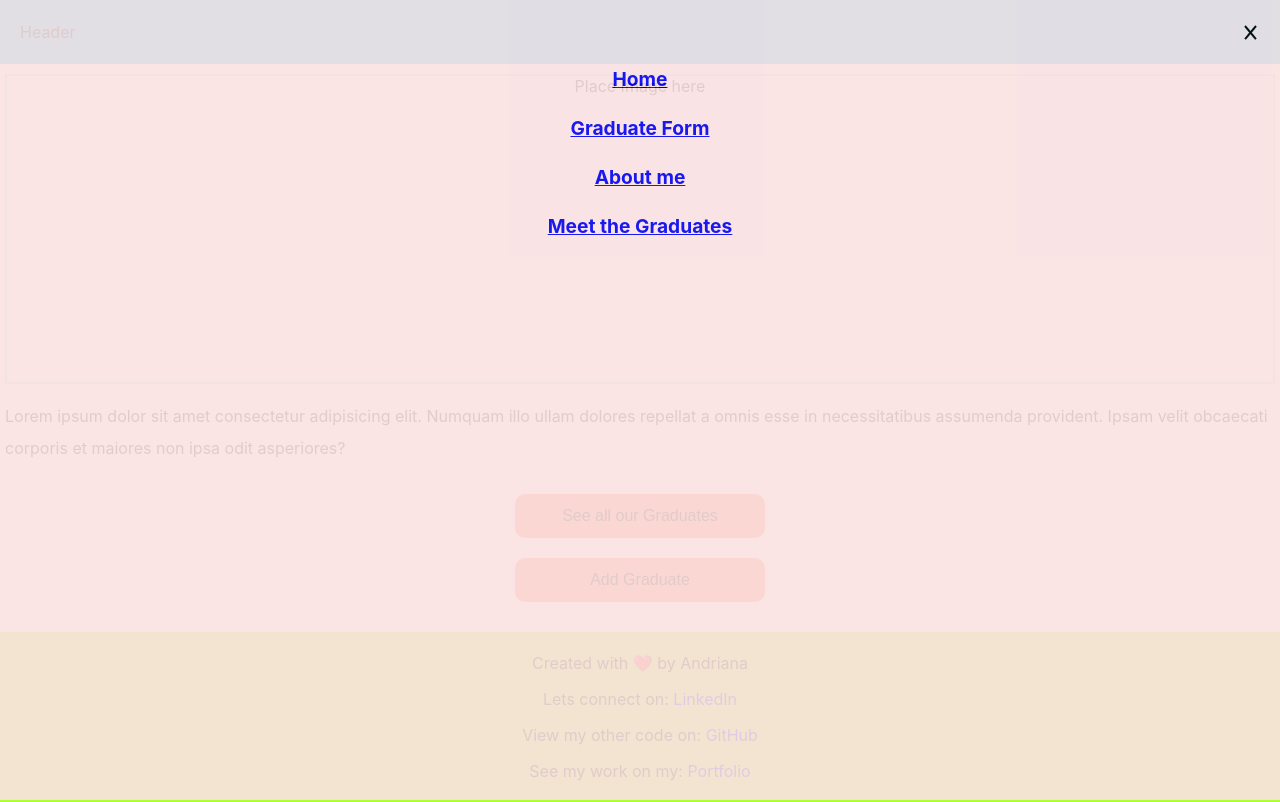
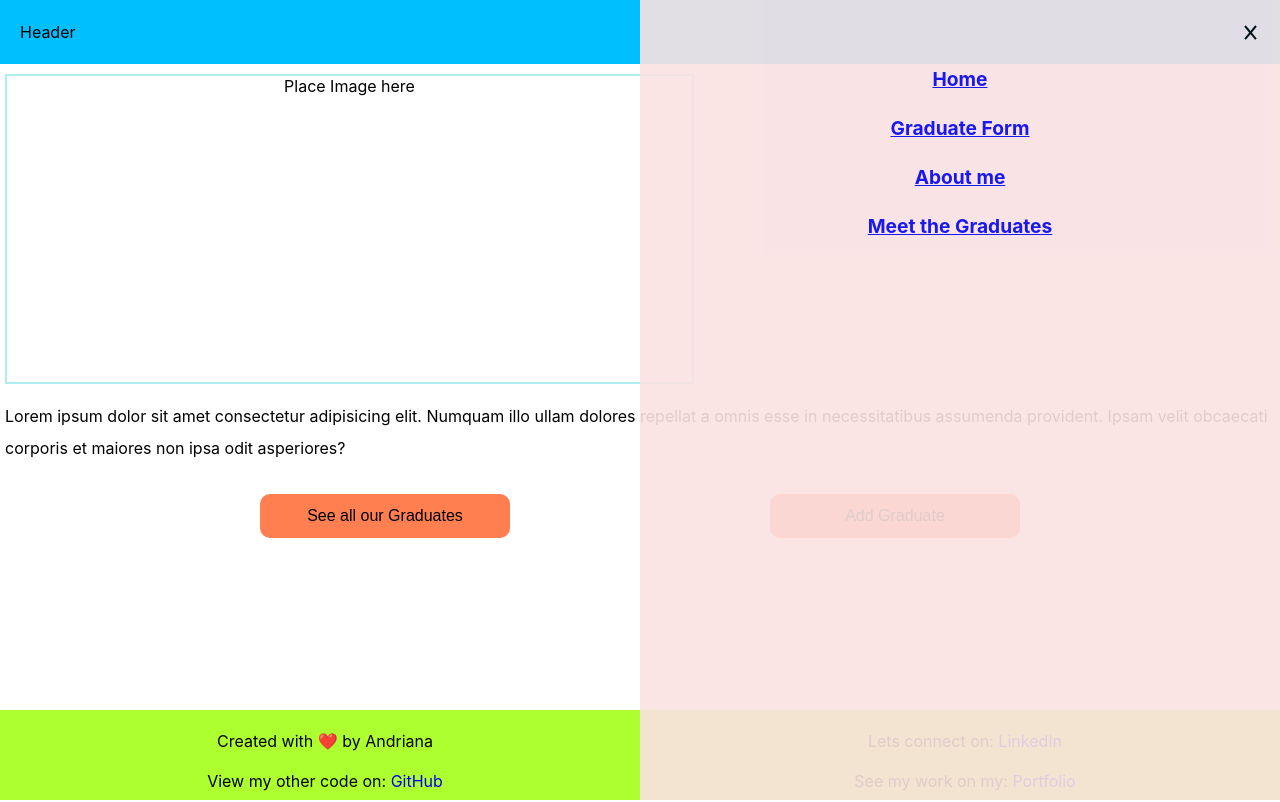
Before and after one commit to AndrianaOS/graduates-page, a React (Create React App) app: page / in a window 1280 px wide. Both pictures are taken after a click on the element 1251 px from the left and 32 px from the top of the page. Built offline with nearby package versions, Linux system fonts and the light colour scheme.

Commit message:
Media queries for 700px
Media queries added for navbar, footer and landing page for 700px. Width of offscreen menu reduced to 50% of screen size at this 700px

```diff
--- a/src/components/Footer/footer.css
+++ b/src/components/Footer/footer.css
@@ -5,10 +5,41 @@
 }
 
 .socials {
-    text-decoration: none;
+  text-decoration: none;
 }
 
 .socials:hover {
-    font-weight: bold;
-    color: deeppink;
+  font-weight: bold;
+  color: deeppink;
 }
+
+@media screen and (min-width: 700px) {
+  #creator {
+    grid-area: creator;
+  }
+
+  #linkedin {
+    grid-area: linkedin;
+  }
+
+  #github {
+    grid-area: github;
+  }
+
+  #portfolio {
+    grid-area: portfolio;
+  }
+
+  .footer {
+    position: absolute;
+    bottom: 0;
+    width: 100%;
+    display: grid;
+    grid-template-columns: 1fr 1fr;
+    grid-template-rows: repeat(2, 40px);
+    grid-template-areas:
+      "creator creator"
+      "linkedin github"
+      "portfolio portfolio";
+  }
+}
--- a/src/components/Navbar/navbar.css
+++ b/src/components/Navbar/navbar.css
@@ -53,3 +53,9 @@
   z-index: 2;
   right: 0px;
 }
+
+@media screen and (min-width: 700px) {
+    .nav-menu {
+        width: 50%;
+    }
+}
--- a/src/pages/LandingPage/landingPage.css
+++ b/src/pages/LandingPage/landingPage.css
@@ -33,3 +33,14 @@
   font-weight: bold;
   background-color: #fe6f12;
 }
+
+@media screen and (min-width: 700px) {
+  .picture-area {
+    width: 685px;
+  }
+
+  .btn-area {
+    flex-direction: row;
+    justify-content: space-evenly;
+  }
+}
```
